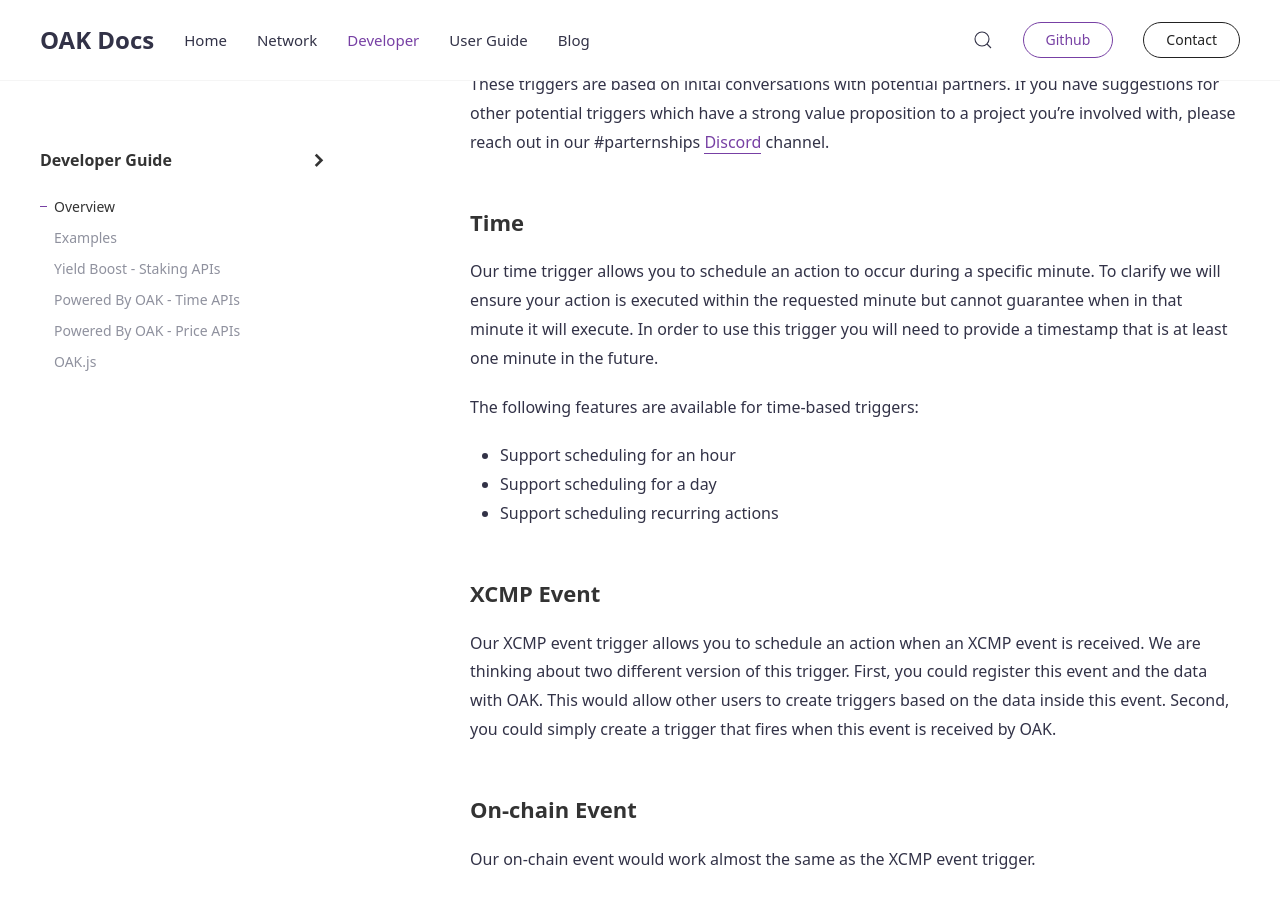
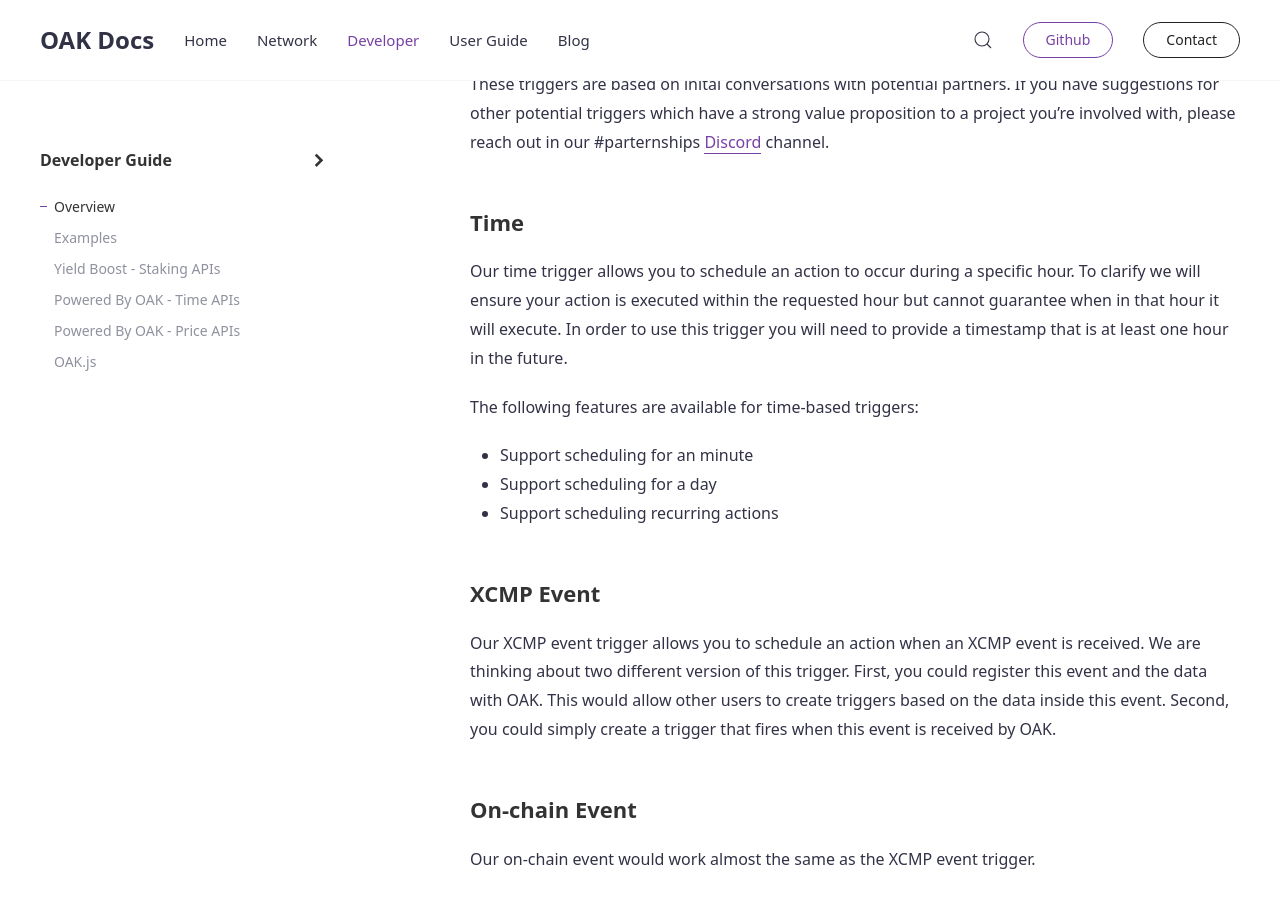
Before and after one commit to AvaProtocol/OAK-docs, a Jekyll site: the page built from _docs/developer-guide-overview.md, in a window 1280 px wide and 900 px high, scrolled down 2404 px. Built offline with Jekyll 4.4.1, drawn with Linux system fonts in a browser that asks for light colours.

Commit message:
minute -> hour

```diff
--- a/_docs/developer-guide-overview.md
+++ b/_docs/developer-guide-overview.md
@@ -56,11 +56,11 @@
 These triggers are based on inital conversations with potential partners. If you have suggestions for other potential triggers which have a strong value proposition to a project you're involved with, please reach out in our #parternships [Discord](https://discord.gg/7W9UDvsbwh) channel.
 
 ### Time
-Our time trigger allows you to schedule an action to occur during a specific minute. To clarify we will ensure your action is executed within the requested minute but cannot guarantee when in that minute it will execute. In order to use this trigger you will need to provide a timestamp that is at least one minute in the future.
+Our time trigger allows you to schedule an action to occur during a specific hour. To clarify we will ensure your action is executed within the requested hour but cannot guarantee when in that hour it will execute. In order to use this trigger you will need to provide a timestamp that is at least one hour in the future.
 
 The following features are available for time-based triggers:
 
-- Support scheduling for an hour
+- Support scheduling for an minute
 - Support scheduling for a day
 - Support scheduling recurring actions
 
```
